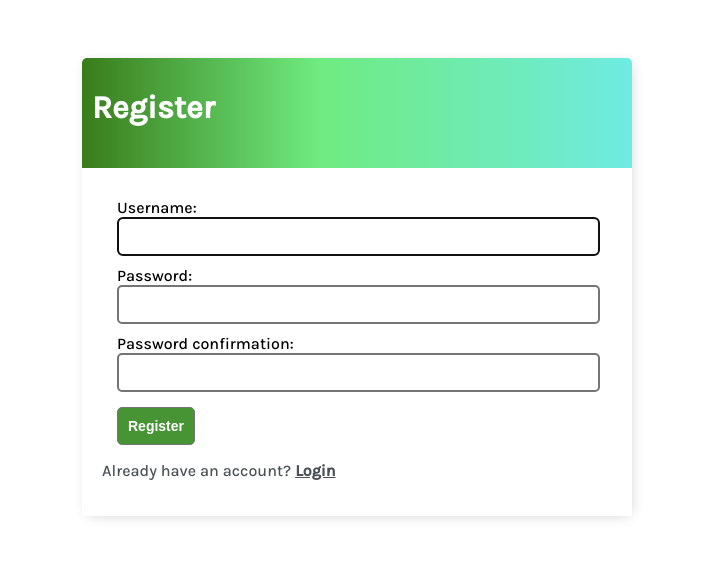
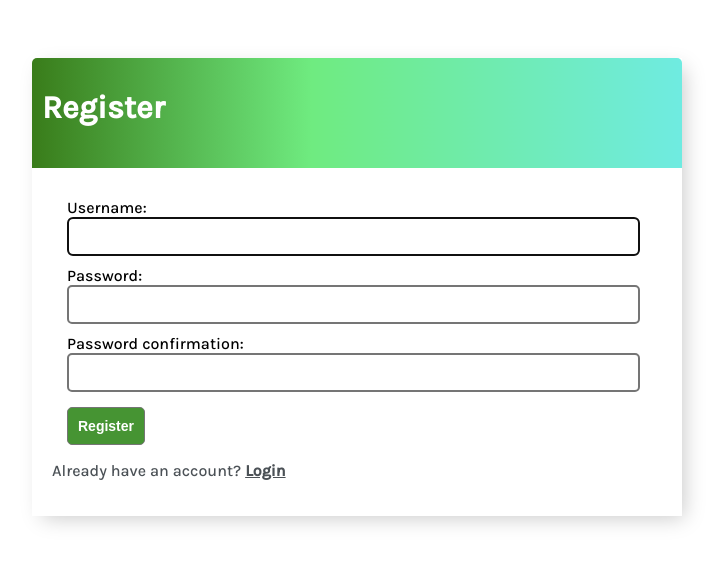
Before and after one commit to MarceloDeLaBarrera/ToDoList, a Django app: page /accounts/register/ in a window 1280 px wide. Shown: the top 565 px of the page, without its empty margins (283-1006 px from the left). Run offline with Django 3.2, Linux system fonts and the light colour scheme.

Commit message:
[master] <Marcelo> Modify css style of container

```diff
--- a/base_app/static/css/styles.css
+++ b/base_app/static/css/styles.css
@@ -15,11 +15,11 @@ a {
 }
 
 .container {
-    max-width: 550px;
+    max-width: 650px;
     margin: auto;
     background-color: #fff;
     -webkit-box-shadow: 2px 2px 13px -4px rgba(0, 0, 0, 0.21);
-    box-shadow: 2px 2px 13px -4px rgba(0, 0, 0, 0.21);
+    box-shadow: 6px 6px 20px -4px rgba(0, 0, 0, 0.21);
 }
 
 .header-bar {
```
